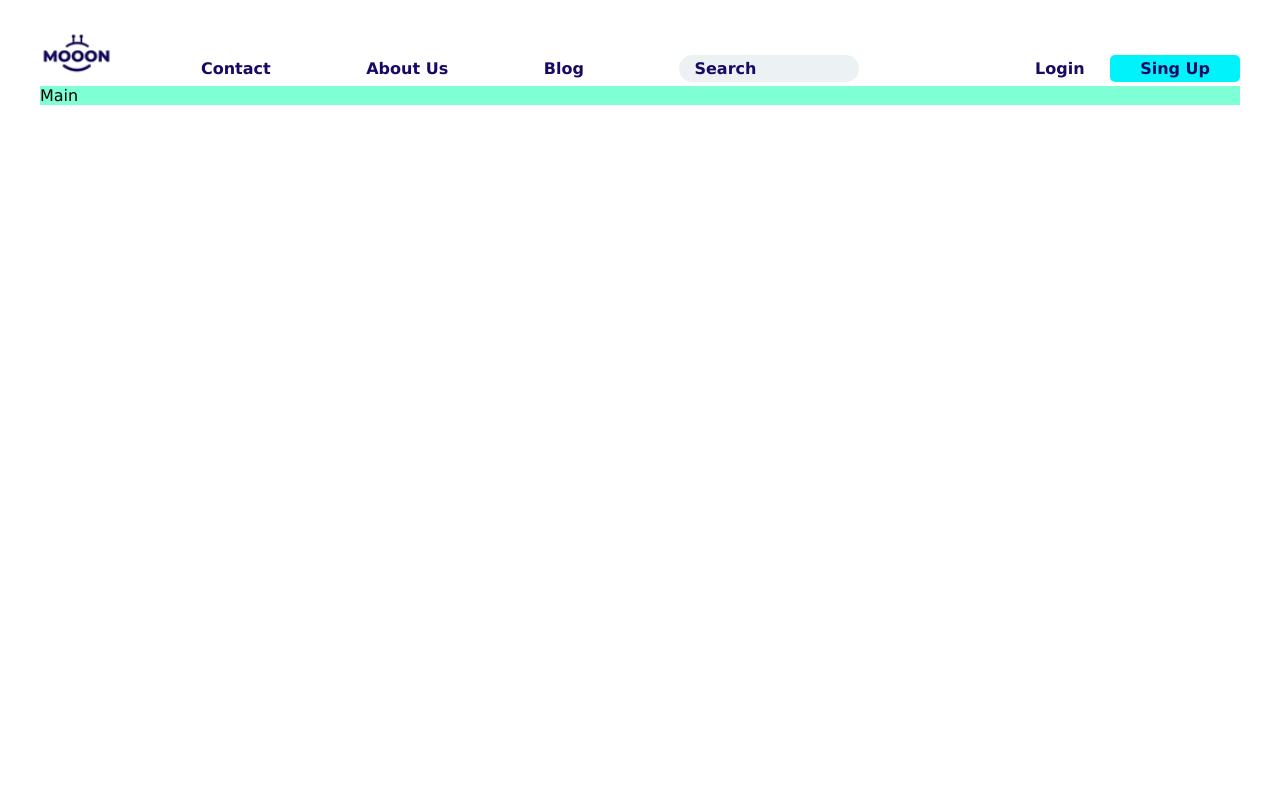
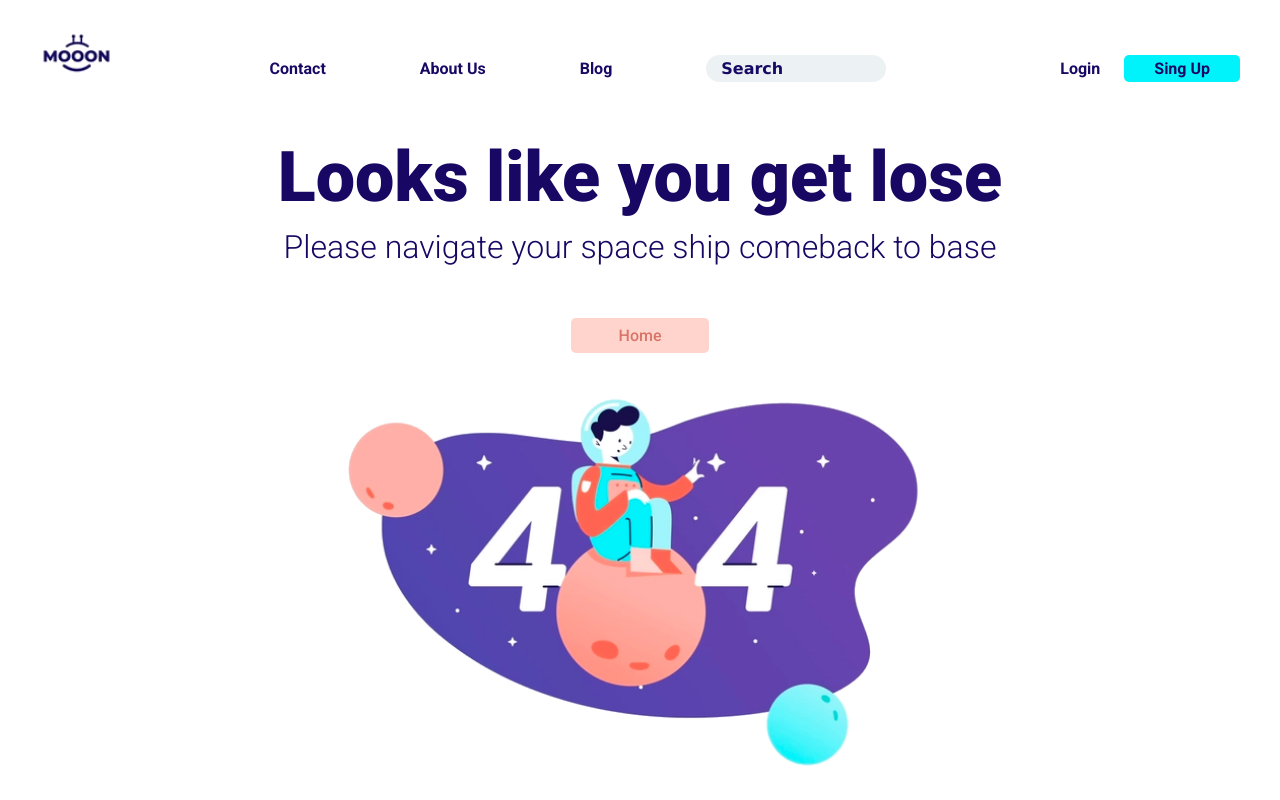
Before and after one commit to MindPaul/02-404-moon, a website: page index.html in a window 1280 px wide. Drawn offline with Linux system fonts and the light colour scheme.

Commit message:
main style

```diff
--- a/index.html
+++ b/index.html
@@ -13,6 +13,8 @@
   <link rel="mask-icon" href="./favicon/safari-pinned-tab.svg" color="#5bbad5">
   <meta name="msapplication-TileColor" content="#2b5797">
   <meta name="theme-color" content="#ffffff">
+  <link rel="preconnect" href="https://fonts.googleapis.com"><link rel="preconnect" href="https://fonts.gstatic.com" crossorigin><link href="https://fonts.googleapis.com/css2?family=Roboto:wght@100;300;400;500;700;900&display=swap" rel="stylesheet">
+  <style> @import url('https://fonts.googleapis.com/css2?family=Roboto:wght@100;300;400;500;700;900&display=swap'); </style>
   <title>Moon</title>
 </head>
 <body>
@@ -29,7 +31,12 @@
       </nav>
     </header>
     <main>
-      Main
+      <div>
+        <h1>Looks like you get lose</h1>
+        <p>Please navigate your space ship comeback to base</p>
+        <a href="#">Home</a>
+      </div>
+      <img src="./img-png/IMG.png" alt="mainIMG">
     </main>
 </body>
 </html>
--- a/myStyle.css
+++ b/myStyle.css
@@ -1,6 +1,6 @@
 body {
   margin: 0;
-  font-family: 'Lucida Sans', 'Lucida Sans Regular', 'Lucida Grande', 'Lucida Sans Unicode', Geneva, Verdana, sans-serif;
+  font-family:'Roboto', sans-serif;
 }
 
 header, main {
@@ -13,7 +13,7 @@ header {
   display: inline-block;
 }
 
-img {
+header > img {
   object-position: left;
   object-fit: contain;
   height: 50px;
@@ -27,14 +27,14 @@ nav {
   float: right;
 }
 
-a{
+nav > a{
   color: #170964;
   margin-left: 90px;
   line-height: 27px;
   font-size: 16px;
   text-decoration: none;
 }
-a:first-child{
+nav > a:first-child{
   margin-left: 0;
 }
 
@@ -55,11 +55,11 @@ a:first-child{
   color: #170964;
 }
 
-a:nth-child(5) {
+nav > a:nth-child(5) {
   margin-left: 170px;
 }
 
-a:last-child {
+nav > a:last-child {
   margin-left: 20px;
   border-radius: 5px;
   padding-left: 30px;
@@ -70,5 +70,45 @@ a:last-child {
 }
 
 main {
-  background-color: aquamarine;
+  margin-top: 50px;
 }
+
+main > div {
+  text-align: center;
+  color: #180763;
+}
+
+div > h1 {
+  font-size: 70px;
+  margin-bottom: 10px;
+  font-weight: 800;
+}
+
+div > p {
+  margin-top: 0;
+  margin-bottom: 60px;
+  font-weight: 300;
+  font-size: 32px;
+}
+div > a {
+  padding: 0.5em;
+  padding-left: 3em;
+  padding-right: 3em;
+  border-radius: 0.3em;
+  font-size: 16px;
+  line-height: 1.2em;
+  color: #d97468;
+  background-color: #ffd4cd;
+  text-decoration: none;
+  font-weight: 500;
+}
+
+div > a:hover {
+  box-shadow: 0px 5px 20px  #ffd4cd;
+}
+
+main > img {
+  width: 600px;
+  margin-top: 40px;
+  margin-left: 25%;
+}
```
